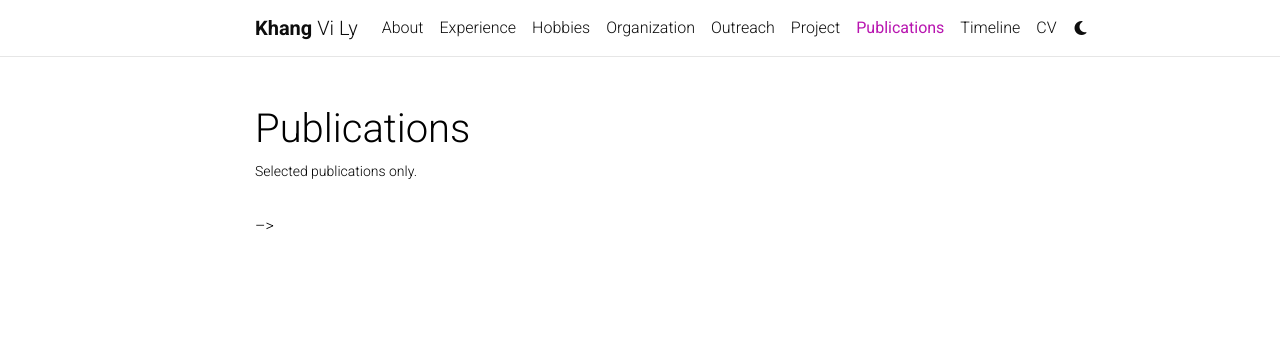
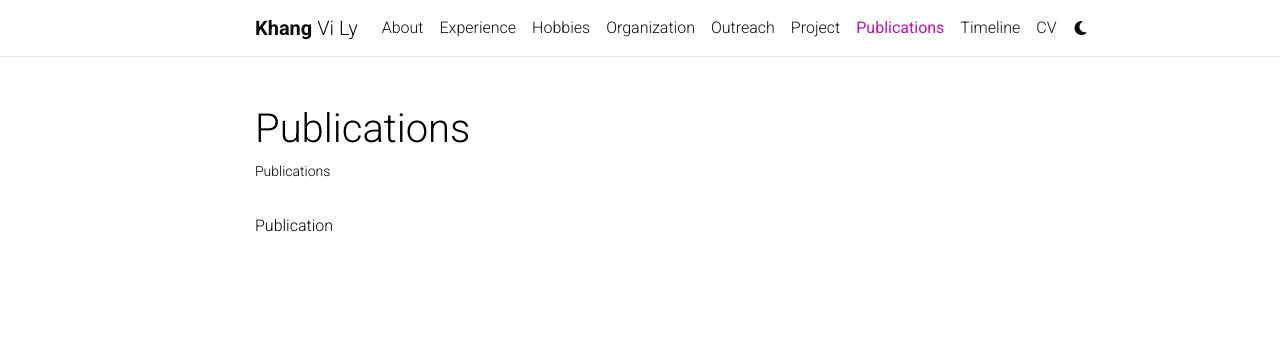
Before and after one commit to lvkhang123/lvkhang123.github.io, a Jekyll site: the page built from _pages/publications.md, in a window 1280 px wide. Shown: the top 355 px of the page. Built offline with Jekyll 4.4.1, drawn with Linux system fonts in a browser that asks for light colours; comment, search, counter and statistics services are not loaded; a style sheet for code colours, icons or effects is not loaded; some of the changed lines change nothing that is shown.

Commit message:
Publication16

```diff
--- a/_pages/publications.md
+++ b/_pages/publications.md
@@ -1,4 +1,21 @@
 ---
+layout: page
+permalink: /publications/
+title: Publications
+description: Publications #Please refer to <a href='https://scholar.google.com/citations?user=bIdARZMAAAAJ&hl=vi'><u>Google Scholar</u></a> for full publications.
+years: [2024,2023,2022,2021,2020,2019]
+nav: true
+nav_order: 1
+#wacv_pdf: ThuanTran_WACV2024.pdf
+---
+<!-- _pages/publication.md -->
+<div class="publication">
+
+
+</div> Publication
+
+
+<!-- ---
 layout: page
 permalink: /publications/
 title: Publications
@@ -9,11 +26,11 @@
 #wacv_pdf: ThuanTran_WACV2024.pdf
 ---
 <!-- _pages/publications.md -->
-<div class="publications">
+<!-- <div class="publications">
 
 <!-- {%- for y in page.years %}
   <h2 class="year">{{y}}</h2>
   {% bibliography -f {{ site.scholar.bibliography }} -q @*[year={{y}}]* %}
 {% endfor %} -->
 
-</div> -->
+<!-- </div> -->
```
